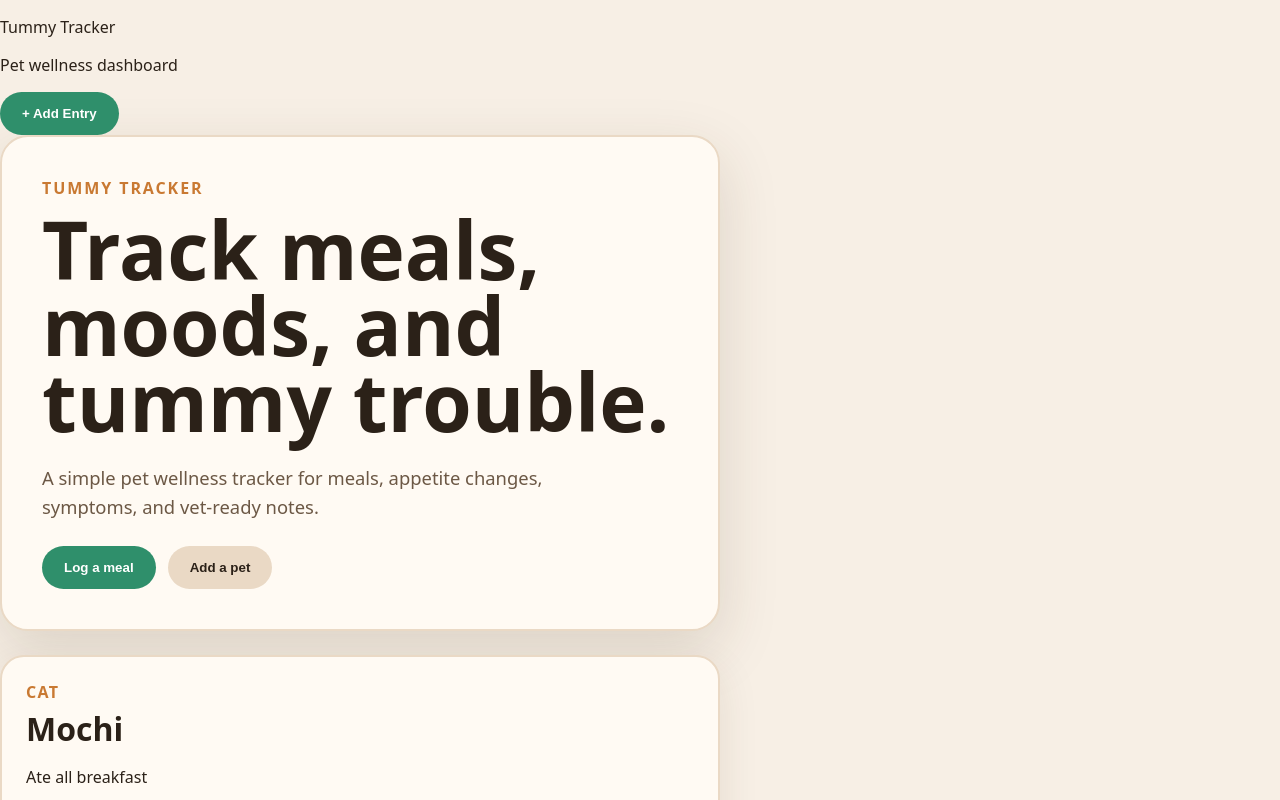
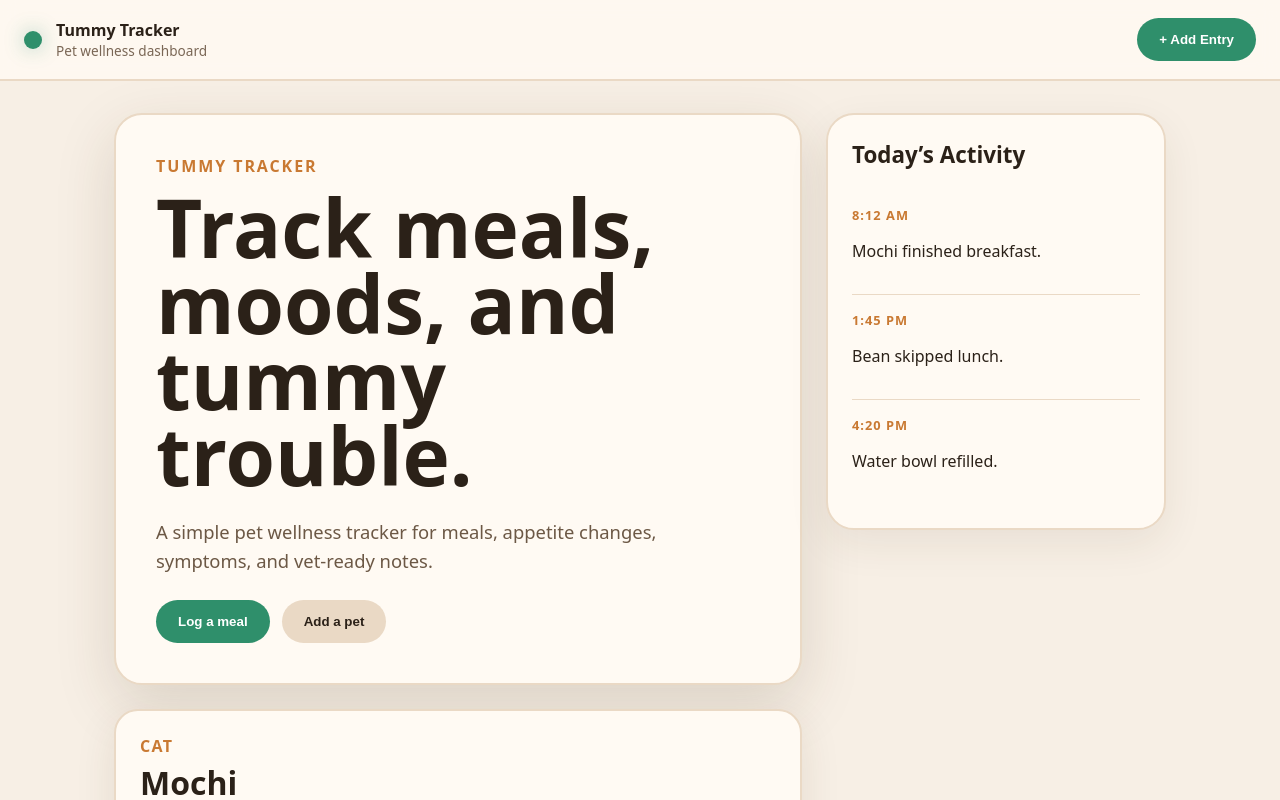
Before and after one commit to rtocastro/tummy-tracker, a React (Vite) app: page / in a window 1280 px wide. Shown: the top 800 px of the page. Built offline with nearby package versions, Linux system fonts and the light colour scheme.

Commit message:
created activityfeedjsx and styled imported to app

```diff
--- a/src/App.jsx
+++ b/src/App.jsx
@@ -3,6 +3,7 @@ import "./index.css";
 import Navbar from "./components/Navbar";
 import Hero from "./components/Hero";
 import PetCard from "./components/PetCard";
+import ActivityFeed from "./components/ActivityFeed";
 
 import { pets } from "./data/pets";
 
@@ -13,6 +14,10 @@ function App() {
     <Navbar />
 
     <div className="content-container">
+
+      <div className="dashboard-layout">
+
+        <section>
 
           <Hero />
 
@@ -25,6 +30,12 @@ function App() {
             ))}
           </section>
 
+        </section>
+
+        <ActivityFeed />
+
+      </div>
+
     </div>
   </main>
 );
--- /dev/null
+++ b/src/components/ActivityFeed.jsx
@@ -0,0 +1,37 @@
+function ActivityFeed() {
+  return (
+    <aside className="activity-feed">
+
+      <div className="feed-header">
+        <h3>Today’s Activity</h3>
+      </div>
+
+      <div className="activity-item">
+        <p className="activity-time">8:12 AM</p>
+
+        <p>
+          Mochi finished breakfast.
+        </p>
+      </div>
+
+      <div className="activity-item">
+        <p className="activity-time">1:45 PM</p>
+
+        <p>
+          Bean skipped lunch.
+        </p>
+      </div>
+
+      <div className="activity-item">
+        <p className="activity-time">4:20 PM</p>
+
+        <p>
+          Water bowl refilled.
+        </p>
+      </div>
+
+    </aside>
+  );
+}
+
+export default ActivityFeed;
--- a/src/index.css
+++ b/src/index.css
@@ -114,3 +114,132 @@ button.secondary {
   background: #ffe1c4;
   color: #8a4a12;
 }
+
+.app-shell {
+  min-height: 100vh;
+}
+
+.content-container {
+  width: min(1100px, 100%);
+  margin: 0 auto;
+  padding: 32px 24px 80px;
+}
+
+.navbar {
+  width: 100%;
+  padding: 18px 24px;
+  border-bottom: 2px solid #ead9c5;
+
+  display: flex;
+  justify-content: space-between;
+  align-items: center;
+
+  background: rgba(255, 250, 243, 0.85);
+
+  backdrop-filter: blur(10px);
+
+  position: sticky;
+  top: 0;
+
+  z-index: 100;
+}
+
+.logo-group {
+  display: flex;
+  align-items: center;
+  gap: 14px;
+}
+
+.logo-dot {
+  width: 18px;
+  height: 18px;
+  border-radius: 50%;
+
+  background: #2f8f6b;
+
+  box-shadow:
+    0 0 20px rgba(47, 143, 107, 0.4);
+}
+
+.logo-title {
+  margin: 0;
+  font-weight: 900;
+}
+
+.logo-subtitle {
+  margin: 0;
+  font-size: 0.85rem;
+  color: #7a6755;
+}
+
+.nav-button {
+  background: #2f8f6b;
+}
+
+.dashboard-layout {
+  display: grid;
+  grid-template-columns: 1fr 340px;
+  gap: 24px;
+  align-items: start;
+}
+
+.activity-feed {
+  position: sticky;
+  top: 110px;
+
+  background: #fffaf3;
+
+  border: 2px solid #ead9c5;
+
+  border-radius: 28px;
+
+  padding: 24px;
+
+  box-shadow:
+    0 14px 40px rgba(70, 45, 20, 0.08);
+}
+
+.feed-header {
+  margin-bottom: 20px;
+}
+
+.feed-header h3 {
+  margin: 0;
+  font-size: 1.4rem;
+}
+
+.activity-item {
+  padding: 16px 0;
+  border-bottom: 1px solid #ead9c5;
+}
+
+.activity-item:last-child {
+  border-bottom: 0;
+}
+
+.activity-time {
+  margin: 0 0 6px;
+
+  font-size: 0.8rem;
+
+  font-weight: 800;
+
+  letter-spacing: 0.08em;
+
+  text-transform: uppercase;
+
+  color: #c97932;
+}
+
+@media (max-width: 900px) {
+
+  .dashboard-layout {
+    grid-template-columns: 1fr;
+  }
+
+  .activity-feed {
+    position: relative;
+    top: unset;
+  }
+
+}
```
Lines whose indentation alone changed are shown as unchanged.
